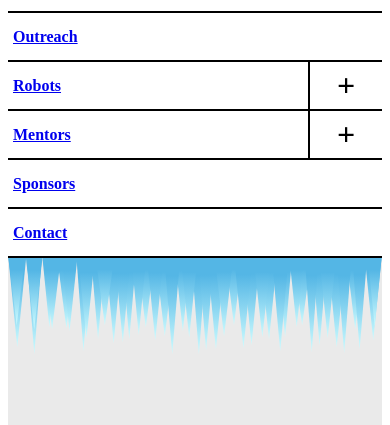
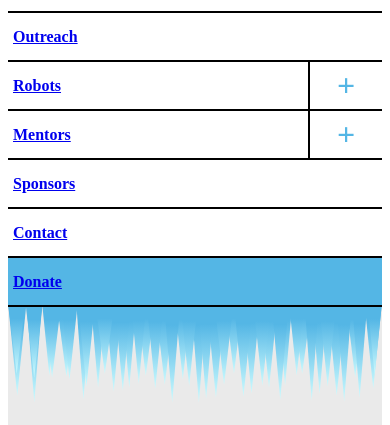
Before and after one commit to tsar-boomba/yeti-robotics-site, a Gatsby site: page / in a window 390 px wide. Both pictures are taken after a click on the element 328 px from the left and 43 px from the top of the page. Shown: the part 133-558 px from the top of the page. Built offline with nearby package versions, Linux system fonts and the light colour scheme; Gatsby itself is replaced by a stand-in of ours.

Commit message:
added donate button to mobile menu

```diff
--- a/src/components/ClickableDropdown/Item.tsx
+++ b/src/components/ClickableDropdown/Item.tsx
@@ -47,6 +47,7 @@ const ClickableDropdownItem: React.FC<ClickableDropDownItemProps> = ({ item, cur
 
 	//This adds the border over a dropdown when it's pages are active
 	useLayoutEffect(() => {
+		if (parentButtonRef.current === null) return;
 		if (location.pathname === '/') return;
 		const pathname = location.pathname.substring(1);
 		const formattedPathname = '/' + pathname.slice(0, pathname.lastIndexOf('/'));
@@ -93,7 +94,14 @@ const ClickableDropdownItem: React.FC<ClickableDropDownItemProps> = ({ item, cur
 	return (
 		<>
 			<TitleWrapper onClick={(e) => e.stopPropagation()}>
-				<InteractiveWrapper ref={parentButtonRef}>
+				<InteractiveWrapper
+					ref={parentButtonRef}
+					style={{
+						backgroundColor:
+							item.title === 'Donate' ? colors.primary : colors.secondary,
+						color: item.title === 'Donate' ? colors.secondary : colors.primary,
+					}}
+				>
 					<Link to={item.href} style={{ flexGrow: 1 }}>
 						<Title>{item.title}</Title>
 					</Link>
--- a/src/components/Header/Header.tsx
+++ b/src/components/Header/Header.tsx
@@ -147,6 +147,11 @@ const Header: React.FC = () => {
 									href: '/contact',
 									children: [],
 								},
+								{
+									title: 'Donate',
+									href: 'https://paypal.com',
+									children: [],
+								},
 							]}
 						/>
 					</>
```
